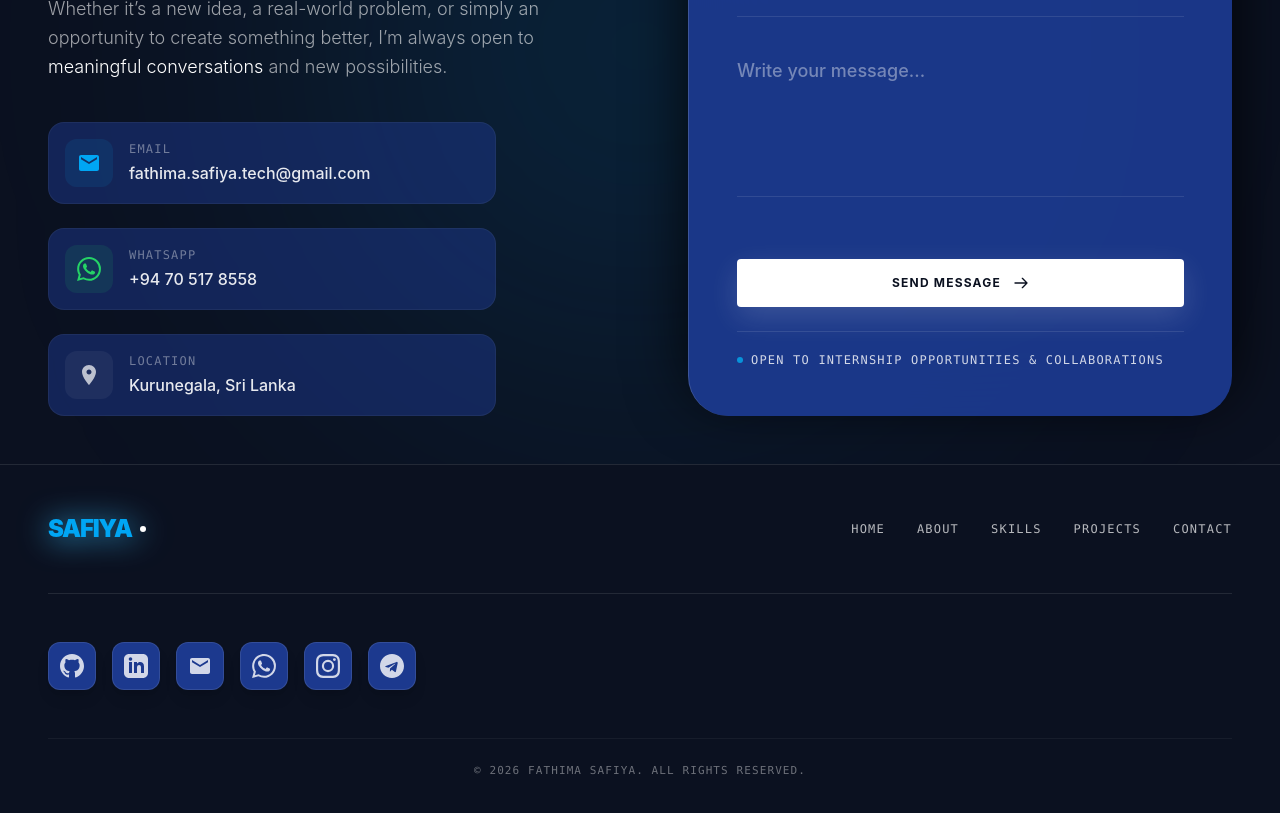
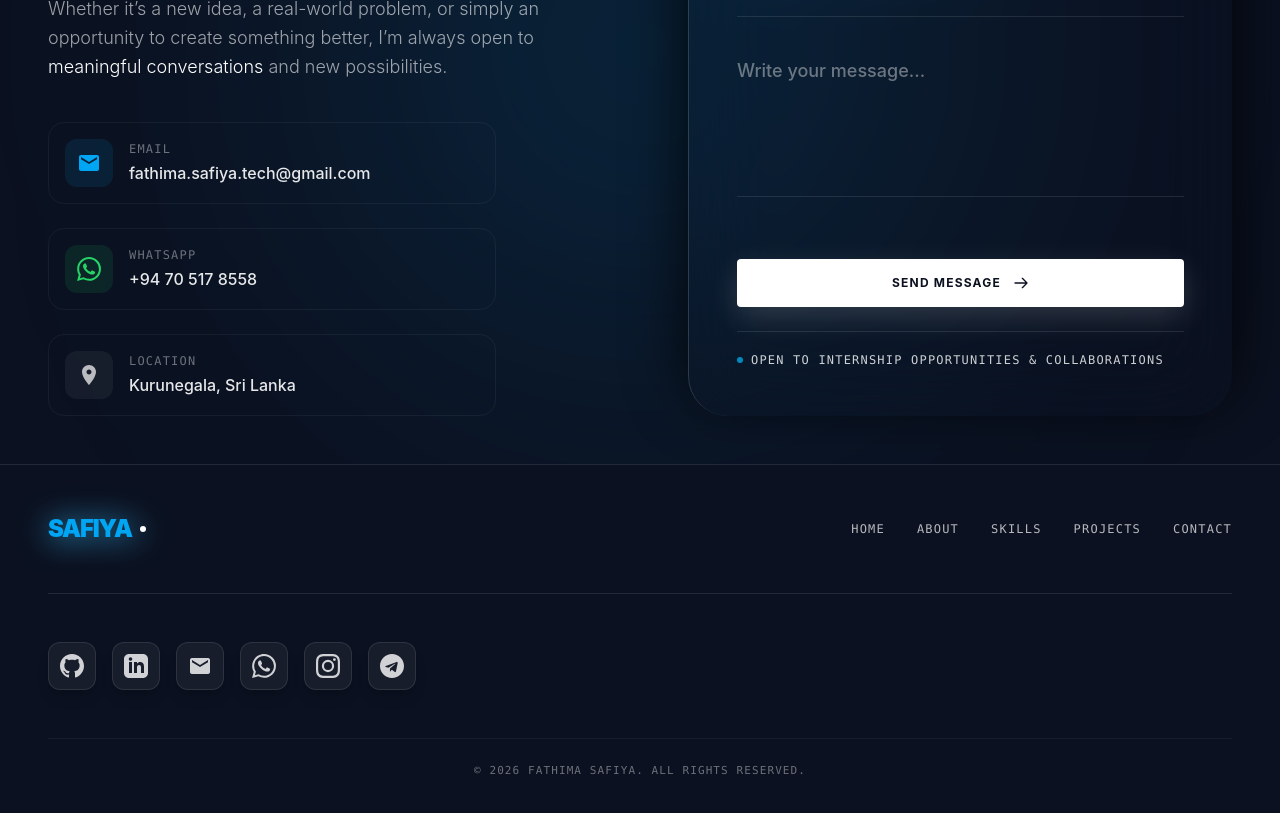
Before and after one commit to fathima-safiya/safiya-portfolio, a React (Vite) app: page / in a window 1280 px wide. Shown: the part 4360-5173 px from the top of the page. Built offline with nearby package versions, Linux system fonts and the light colour scheme.

Commit message:
Replace blue-900 card backgrounds with translucent white

```diff
--- a/src/components/Contact.jsx
+++ b/src/components/Contact.jsx
@@ -100,7 +100,7 @@ const Contact = () => {
             {/* Email */}
             <a
               href="mailto:fathima.safiya.tech@gmail.com"
-              className="flex items-center gap-4 group p-3 sm:p-4 rounded-2xl bg-blue-900/50 border border-white/5 hover:bg-blue-900 hover:border-sky-500/30 transition-all duration-300"
+              className="flex items-center gap-4 group p-3 sm:p-4 rounded-2xl bg-white/5/50 border border-white/5 hover:bg-white/5 hover:border-sky-500/30 transition-all duration-300"
             >
               <div className="w-10 h-10 sm:w-12 sm:h-12 rounded-xl bg-sky-500/10 flex items-center justify-center text-sky-500 group-hover:scale-110 group-hover:bg-sky-500/20 transition-all duration-300">
                 <svg className="w-5 h-5 sm:w-6 sm:h-6" fill="currentColor" viewBox="0 0 24 24"><path d="M20,4H4C2.895,4,2,4.895,2,6v12c0,1.105,0.895,2,2,2h16c1.105,0,2-0.895,2-2V6C22,4.895,21.105,4,20,4z M20,8.236l-8,4.882 L4,8.236V6l8,4.882L20,6V8.236z"/></svg>
@@ -116,7 +116,7 @@ const Contact = () => {
               href="https://wa.me/94705178558"
               target="_blank"
               rel="noopener noreferrer"
-              className="flex items-center gap-4 group p-3 sm:p-4 rounded-2xl bg-blue-900/50 border border-white/5 hover:bg-blue-900 hover:border-[#25D366]/30 transition-all duration-300"
+              className="flex items-center gap-4 group p-3 sm:p-4 rounded-2xl bg-white/5/50 border border-white/5 hover:bg-white/5 hover:border-[#25D366]/30 transition-all duration-300"
             >
               <div className="w-10 h-10 sm:w-12 sm:h-12 rounded-xl bg-[#25D366]/10 flex items-center justify-center text-[#25D366] group-hover:scale-110 group-hover:bg-[#25D366]/20 transition-all duration-300">
                 <svg className="w-5 h-5 sm:w-6 sm:h-6" fill="currentColor" viewBox="0 0 24 24"><path d="M17.472 14.382c-.297-.149-1.758-.867-2.03-.967-.273-.099-.471-.148-.67.15-.197.297-.767.966-.94 1.164-.173.199-.347.223-.644.075-.297-.15-1.255-.463-2.39-1.475-.883-.788-1.48-1.761-1.653-2.059-.173-.297-.018-.458.13-.606.134-.133.298-.347.446-.52.149-.174.198-.298.298-.497.099-.198.05-.371-.025-.52-.075-.149-.669-1.612-.916-2.207-.242-.579-.487-.5-.669-.51-.173-.008-.371-.01-.57-.01-.198 0-.52.074-.792.372-.272.297-1.04 1.016-1.04 2.479 0 1.462 1.065 2.875 1.213 3.074.149.198 2.096 3.2 5.077 4.487.709.306 1.262.489 1.694.625.712.227 1.36.195 1.871.118.571-.085 1.758-.719 2.006-1.413.248-.694.248-1.289.173-1.413-.074-.124-.272-.198-.57-.347m-5.421 7.403h-.004a9.87 9.87 0 01-5.031-1.378l-.361-.214-3.741.982.998-3.648-.235-.374a9.86 9.86 0 01-1.51-5.26c.001-5.45 4.436-9.884 9.888-9.884 2.64 0 5.122 1.03 6.988 2.898a9.825 9.825 0 012.893 6.994c-.003 5.45-4.437 9.884-9.885 9.884m8.413-18.297A11.815 11.815 0 0012.05 0C5.495 0 .16 5.335.157 11.892c0 2.096.547 4.142 1.588 5.945L.057 24l6.305-1.654a11.882 11.882 0 005.683 1.448h.005c6.554 0 11.89-5.335 11.893-11.893a11.821 11.821 0 00-3.48-8.413Z" /></svg>
@@ -128,7 +128,7 @@ const Contact = () => {
             </a>
 
             {/* Location */}
-            <div className="flex items-center gap-4 p-3 sm:p-4 rounded-2xl bg-blue-900/50 border border-white/5">
+            <div className="flex items-center gap-4 p-3 sm:p-4 rounded-2xl bg-white/5/50 border border-white/5">
               <div className="w-10 h-10 sm:w-12 sm:h-12 rounded-xl bg-white/5 flex items-center justify-center text-white/70">
                 <svg className="w-5 h-5 sm:w-6 sm:h-6" fill="currentColor" viewBox="0 0 24 24"><path d="M12 2C8.13 2 5 5.13 5 9c0 5.25 7 13 7 13s7-7.75 7-13c0-3.87-3.13-7-7-7zm0 9.5c-1.38 0-2.5-1.12-2.5-2.5s1.12-2.5 2.5-2.5 2.5 1.12 2.5 2.5-1.12 2.5-2.5 2.5z"/></svg>
               </div>
@@ -148,7 +148,7 @@ const Contact = () => {
             whileInView={{ opacity: 1, y: 0 }}
             viewport={{ once: true, margin: "-50px" }}
             transition={{ duration: 0.6, ease: "easeOut" }}
-            className="bg-blue-900/95 backdrop-blur-2xl border-t border-l border-white/15 w-full p-6 sm:p-8 md:p-12 text-white flex flex-col justify-between rounded-3xl sm:rounded-[2.5rem] shadow-[0_-15px_60px_rgba(0,0,0,0.8)] relative overflow-hidden"
+            className="bg-white/5/95 backdrop-blur-2xl border-t border-l border-white/15 w-full p-6 sm:p-8 md:p-12 text-white flex flex-col justify-between rounded-3xl sm:rounded-[2.5rem] shadow-[0_-15px_60px_rgba(0,0,0,0.8)] relative overflow-hidden"
           >
             {/* Subtle highlight glow */}
             <div className="absolute top-0 left-1/2 -translate-x-1/2 w-48 h-1 bg-gradient-to-r from-transparent via-sky-500 to-transparent opacity-90"></div>
--- a/src/components/Footer.jsx
+++ b/src/components/Footer.jsx
@@ -31,7 +31,7 @@ const Footer = () => {
               href="https://github.com/fathima-safiya"
               target="_blank"
               rel="noopener noreferrer"
-              className="w-11 h-11 sm:w-12 sm:h-12 rounded-xl bg-blue-900 border border-white/10 flex items-center justify-center hover:bg-sky-500/20 hover:border-sky-500/50 transition-all duration-300 shadow-lg group"
+              className="w-11 h-11 sm:w-12 sm:h-12 rounded-xl bg-white/5 border border-white/10 flex items-center justify-center hover:bg-sky-500/20 hover:border-sky-500/50 transition-all duration-300 shadow-lg group"
               title="GitHub"
             >
               <svg className="w-5 h-5 md:w-6 md:h-6 text-white/80 group-hover:text-sky-400 transition-colors" fill="currentColor" viewBox="0 0 24 24"><path d="M12 0c-6.626 0-12 5.373-12 12 0 5.302 3.438 9.8 8.207 11.387.599.111.793-.261.793-.577v-2.234c-3.338.726-4.033-1.416-4.033-1.416-.546-1.387-1.333-1.756-1.333-1.756-1.089-.745.083-.729.083-.729 1.205.084 1.839 1.237 1.839 1.237 1.07 1.834 2.807 1.304 3.492.997.107-.775.418-1.305.762-1.604-2.665-.305-5.467-1.334-5.467-5.931 0-1.311.469-2.381 1.236-3.221-.124-.303-.535-1.524.117-3.176 0 0 1.008-.322 3.301 1.23.957-.266 1.983-.399 3.003-.404 1.02.005 2.047.138 3.006.404 2.291-1.552 3.297-1.23 3.297-1.23.653 1.653.242 2.874.118 3.176.77.84 1.235 1.911 1.235 3.221 0 4.609-2.807 5.624-5.479 5.921.43.372.823 1.102.823 2.222v3.293c0 .319.192.694.801.576 4.765-1.589 8.199-6.086 8.199-11.386 0-6.627-5.373-12-12-12z"/></svg>
@@ -41,7 +41,7 @@ const Footer = () => {
               href="https://linkedin.com/in/fathima-safiya-tech/"
               target="_blank"
               rel="noopener noreferrer"
-              className="w-11 h-11 sm:w-12 sm:h-12 rounded-xl bg-blue-900 border border-white/10 flex items-center justify-center hover:bg-sky-500/20 hover:border-sky-500/50 transition-all duration-300 shadow-lg group"
+              className="w-11 h-11 sm:w-12 sm:h-12 rounded-xl bg-white/5 border border-white/10 flex items-center justify-center hover:bg-sky-500/20 hover:border-sky-500/50 transition-all duration-300 shadow-lg group"
               title="LinkedIn"
             >
               <svg className="w-5 h-5 md:w-6 md:h-6 text-white/80 group-hover:text-sky-400 transition-colors" fill="currentColor" viewBox="0 0 24 24"><path d="M19 0h-14c-2.761 0-5 2.239-5 5v14c0 2.761 2.239 5 5 5h14c2.762 0 5-2.239 5-5v-14c0-2.761-2.238-5-5-5zm-11 19h-3v-11h3v11zm-1.5-12.268c-.966 0-1.75-.79-1.75-1.764s.784-1.764 1.75-1.764 1.75.79 1.75 1.764-.783 1.764-1.75 1.764zm13.5 12.268h-3v-5.604c0-3.368-4-3.113-4 0v5.604h-3v-11h3v1.765c1.396-2.586 7-2.777 7 2.476v6.759z"/></svg>
@@ -51,7 +51,7 @@ const Footer = () => {
               href="mailto:fathima.safiya.tech@gmail.com"
               target="_blank"
               rel="noopener noreferrer"
-              className="w-11 h-11 sm:w-12 sm:h-12 rounded-xl bg-blue-900 border border-white/10 flex items-center justify-center hover:bg-sky-500/20 hover:border-sky-500/50 transition-all duration-300 shadow-lg group"
+              className="w-11 h-11 sm:w-12 sm:h-12 rounded-xl bg-white/5 border border-white/10 flex items-center justify-center hover:bg-sky-500/20 hover:border-sky-500/50 transition-all duration-300 shadow-lg group"
               title="Email"
             >
               <svg className="w-5 h-5 md:w-6 md:h-6 text-white/80 group-hover:text-sky-400 transition-colors" fill="currentColor" viewBox="0 0 24 24">
@@ -63,7 +63,7 @@ const Footer = () => {
               href="https://wa.me/94705178558"
               target="_blank"
               rel="noopener noreferrer"
-              className="w-11 h-11 sm:w-12 sm:h-12 rounded-xl bg-blue-900 border border-white/10 flex items-center justify-center hover:bg-sky-500/20 hover:border-sky-500/50 transition-all duration-300 shadow-lg group"
+              className="w-11 h-11 sm:w-12 sm:h-12 rounded-xl bg-white/5 border border-white/10 flex items-center justify-center hover:bg-sky-500/20 hover:border-sky-500/50 transition-all duration-300 shadow-lg group"
               title="WhatsApp"
             >
               <svg className="w-5 h-5 md:w-6 md:h-6 text-white/80 group-hover:text-sky-400 transition-colors" fill="currentColor" viewBox="0 0 24 24"><path d="M17.472 14.382c-.297-.149-1.758-.867-2.03-.967-.273-.099-.471-.148-.67.15-.197.297-.767.966-.94 1.164-.173.199-.347.223-.644.075-.297-.15-1.255-.463-2.39-1.475-.883-.788-1.48-1.761-1.653-2.059-.173-.297-.018-.458.13-.606.134-.133.298-.347.446-.52.149-.174.198-.298.298-.497.099-.198.05-.371-.025-.52-.075-.149-.669-1.612-.916-2.207-.242-.579-.487-.5-.669-.51-.173-.008-.371-.01-.57-.01-.198 0-.52.074-.792.372-.272.297-1.04 1.016-1.04 2.479 0 1.462 1.065 2.875 1.213 3.074.149.198 2.096 3.2 5.077 4.487.709.306 1.262.489 1.694.625.712.227 1.36.195 1.871.118.571-.085 1.758-.719 2.006-1.413.248-.694.248-1.289.173-1.413-.074-.124-.272-.198-.57-.347m-5.421 7.403h-.004a9.87 9.87 0 01-5.031-1.378l-.361-.214-3.741.982.998-3.648-.235-.374a9.86 9.86 0 01-1.51-5.26c.001-5.45 4.436-9.884 9.888-9.884 2.64 0 5.122 1.03 6.988 2.898a9.825 9.825 0 012.893 6.994c-.003 5.45-4.437 9.884-9.885 9.884m8.413-18.297A11.815 11.815 0 0012.05 0C5.495 0 .16 5.335.157 11.892c0 2.096.547 4.142 1.588 5.945L.057 24l6.305-1.654a11.882 11.882 0 005.683 1.448h.005c6.554 0 11.89-5.335 11.893-11.893a11.821 11.821 0 00-3.48-8.413Z"/></svg>
@@ -73,7 +73,7 @@ const Footer = () => {
               href="https://instagram.com/sfy_a21"
               target="_blank"
               rel="noopener noreferrer"
-              className="w-11 h-11 sm:w-12 sm:h-12 rounded-xl bg-blue-900 border border-white/10 flex items-center justify-center hover:bg-sky-500/20 hover:border-sky-500/50 transition-all duration-300 shadow-lg group"
+              className="w-11 h-11 sm:w-12 sm:h-12 rounded-xl bg-white/5 border border-white/10 flex items-center justify-center hover:bg-sky-500/20 hover:border-sky-500/50 transition-all duration-300 shadow-lg group"
               title="Instagram"
             >
               <svg className="w-5 h-5 md:w-6 md:h-6 text-white/80 group-hover:text-sky-400 transition-colors" fill="currentColor" viewBox="0 0 24 24"><path d="M12 2.163c3.204 0 3.584.012 4.85.07 3.252.148 4.771 1.691 4.919 4.919.058 1.265.069 1.645.069 4.849 0 3.205-.012 3.584-.069 4.849-.149 3.225-1.664 4.771-4.919 4.919-1.266.058-1.644.07-4.85.07-3.204 0-3.584-.012-4.849-.07-3.26-.149-4.771-1.699-4.919-4.92-.058-1.265-.07-1.644-.07-4.849 0-3.204.013-3.583.07-4.849.149-3.227 1.664-4.771 4.919-4.919 1.266-.057 1.645-.069 4.849-.069zM12 0C8.741 0 8.333.014 7.053.072 2.695.272.273 2.69.073 7.052.014 8.333 0 8.741 0 12c0 3.259.014 3.668.072 4.948.2 4.358 2.618 6.78 6.98 6.98C8.333 23.986 8.741 24 12 24c3.259 0 3.668-.014 4.948-.072 4.354-.2 6.782-2.618 6.979-6.98.059-1.28.073-1.689.073-4.948 0-3.259-.014-3.667-.072-4.947-.196-4.354-2.617-6.78-6.979-6.98C15.668.014 15.259 0 12 0zm0 5.838a6.162 6.162 0 100 12.324 6.162 6.162 0 000-12.324zM12 16a4 4 0 110-8 4 4 0 010 8zm6.406-11.845a1.44 1.44 0 100 2.881 1.44 1.44 0 000-2.881z"/></svg>
@@ -83,7 +83,7 @@ const Footer = () => {
               href="https://t.me/sfy_a"
               target="_blank"
               rel="noopener noreferrer"
-              className="w-11 h-11 sm:w-12 sm:h-12 rounded-xl bg-blue-900 border border-white/10 flex items-center justify-center hover:bg-sky-500/20 hover:border-sky-500/50 transition-all duration-300 shadow-lg group"
+              className="w-11 h-11 sm:w-12 sm:h-12 rounded-xl bg-white/5 border border-white/10 flex items-center justify-center hover:bg-sky-500/20 hover:border-sky-500/50 transition-all duration-300 shadow-lg group"
               title="Telegram"
             >
               <svg className="w-5 h-5 md:w-6 md:h-6 text-white/80 group-hover:text-sky-400 transition-colors" fill="currentColor" viewBox="0 0 24 24"><path d="M12 0C5.373 0 0 5.373 0 12s5.373 12 12 12 12-5.373 12-12S18.627 0 12 0zm5.894 8.221l-1.97 9.28c-.145.658-.537.818-1.084.508l-3-2.21-1.446 1.394c-.14.18-.357.223-.548.223l.188-2.85 5.18-4.686c.223-.195-.054-.285-.346-.096l-6.405 4.027-2.76-.864c-.602-.185-.615-.602.125-.892l10.783-4.154c.498-.186.944.116.783.92z"/></svg>
--- a/src/components/PortfolioPreloader.jsx
+++ b/src/components/PortfolioPreloader.jsx
@@ -78,7 +78,7 @@ const MinimalPreloader = ({ onComplete }) => {
           </div>
 
           {/* Premium Progress Line */}
-          <div className="w-full h-1.5 sm:h-2 bg-blue-900 border border-white/5 rounded-full overflow-hidden relative shadow-inner">
+          <div className="w-full h-1.5 sm:h-2 bg-white/5 border border-white/5 rounded-full overflow-hidden relative shadow-inner">
             <div
               ref={progressRef}
               className="absolute top-0 left-0 h-full bg-gradient-to-r from-sky-500 to-sky-300 rounded-full transition-all duration-200 ease-out shadow-[0_0_20px_rgba(56,189,248,1)]"
```
